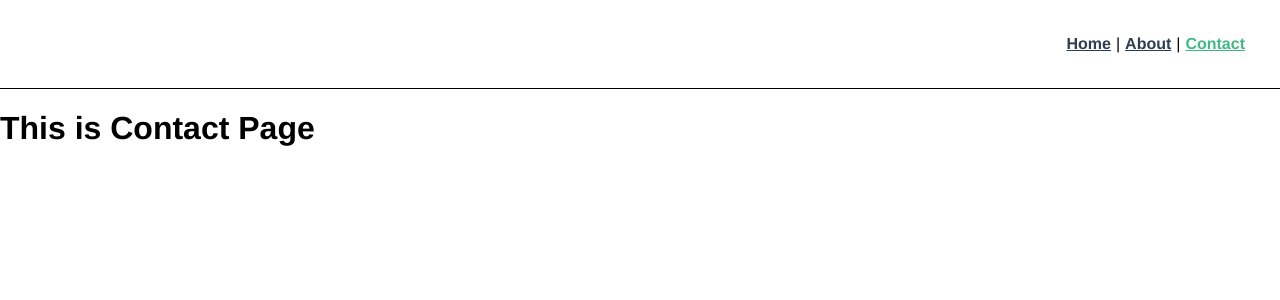
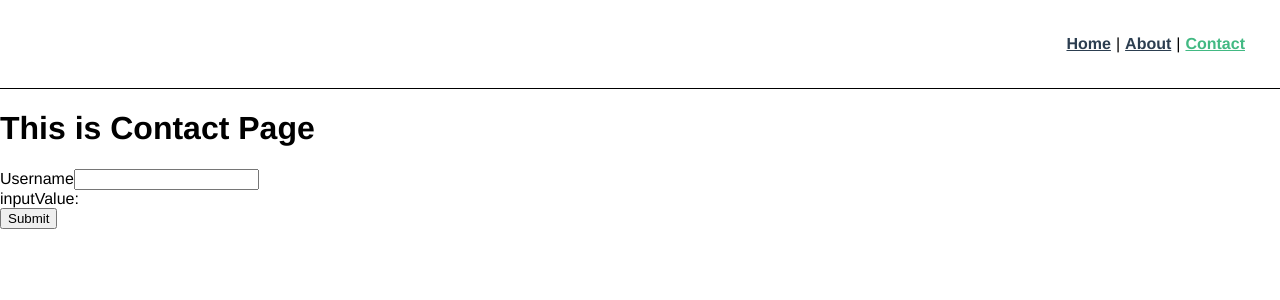
Before and after one commit to hareeshcs33/my-vue3-project, a Vue app: page /contact in a window 1280 px wide. Shown: the top 300 px of the page. Built offline with nearby package versions, Linux system fonts and the light colour scheme.

Commit message:
custom input component added

```diff
--- a/package.json
+++ b/package.json
@@ -29,8 +29,8 @@
     "eslint": "^7.32.0",
     "eslint-plugin-vue": "^8.0.3",
     "jest": "^27.0.5",
-    "sass": "^1.32.7",
-    "sass-loader": "^12.0.0"
+    "sass": "^1.51.0",
+    "sass-loader": "^12.6.0"
   },
   "eslintConfig": {
     "root": true,
--- a/src/App.vue
+++ b/src/App.vue
@@ -19,6 +19,7 @@ body {
   // text-align: center;
   // color: #2c3e50;
   color: #000;
+  box-sizing: border-box;
 }
 
 nav {
--- /dev/null
+++ b/src/components/CustomInput.vue
@@ -0,0 +1,17 @@
+<template>
+    <div>
+        <span>{{label}}</span>
+        <input type="text" v-bind="$attrs" @input="(e) => $emit('update:modelValue', e.target.value)" />
+    </div>
+</template>
+<script>
+export default {
+    inheritAttrs: false,
+    props: {
+        label: {
+            type: String,
+            required: true
+        }
+    }
+}
+</script>
--- a/src/views/ContactView.vue
+++ b/src/views/ContactView.vue
@@ -1,5 +1,30 @@
 <template>
     <div class="contact">
         <h1>This is Contact Page</h1>
+        <CustomInput :label="'Username'" v-model="inputValue" />
+        <div>inputValue: {{inputValue}}</div>
+        <button @click="submitForm">Submit</button>
     </div>
 </template>
+<script>
+import CustomInput from '../components/CustomInput.vue'
+
+export default {
+    data() {
+        return {
+            inputValue: ''
+        }
+    },
+    components: {
+        CustomInput
+    },
+    methods: {
+        submitForm() {
+            console.log('submit:-', this.inputValue)
+        }
+    }
+}
+</script>
+<style lang="scss" scoped>
+
+</style>
```
Also changed, not shown: 1 other file (tests, documents, lock files or other folders).
